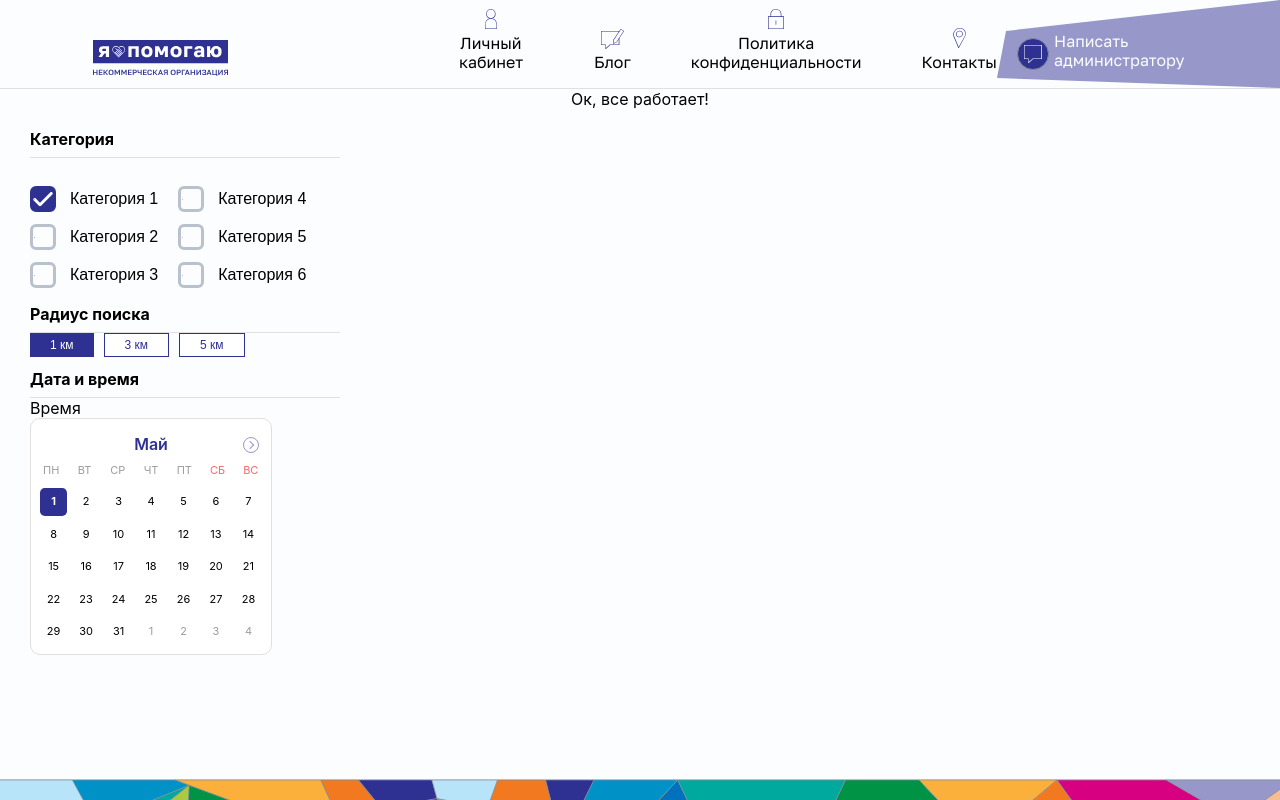
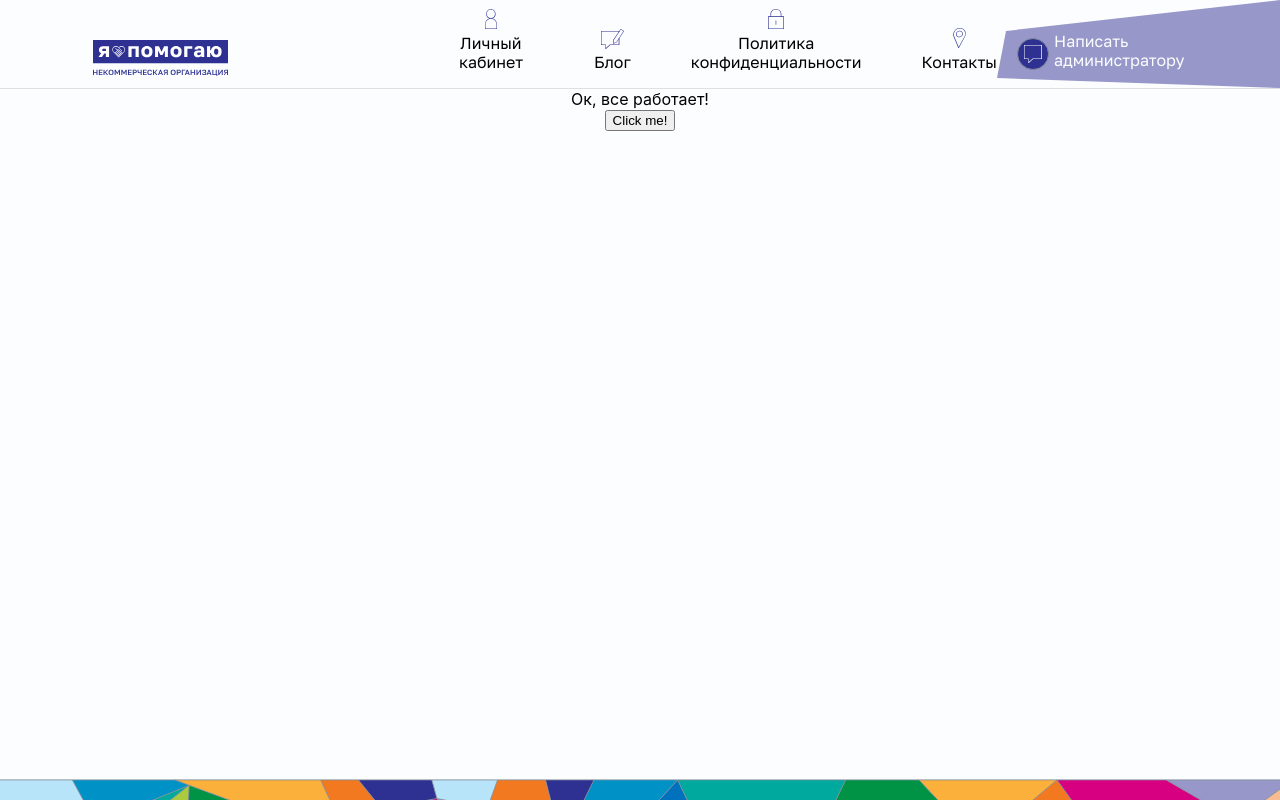
Before and after one commit to vartuom/i-am-helping, a React (Create React App) app: page /anotherTestPage in a window 1280 px wide. Built offline with nearby package versions, Linux system fonts and the light colour scheme; the HTML template or start-up script is replaced by a standard one.

Commit message:
dropdown

```diff
--- /dev/null
+++ b/src/components/dropdown/Dropdown.module.scss
@@ -0,0 +1,3 @@
+.position_absolute {
+  position: absolute;
+}
--- /dev/null
+++ b/src/components/dropdown/Dropdown.tsx
@@ -0,0 +1,33 @@
+import { useRef, useEffect } from "react";
+import s from "./Dropdown.module.scss";
+
+type DropdownMenuProps = {
+  isOpen: boolean;
+  children: React.ReactNode;
+  onClose: () => void;
+};
+
+const DropdownMenu = ({ isOpen, children, onClose }: DropdownMenuProps) => {
+  const ref = useRef<HTMLDivElement>(null);
+
+  useEffect(() => {
+    const handleClickOutside = (event: MouseEvent) => {
+      if (isOpen && ref.current &&
+        (!ref.current.contains(event.target as Node) && !ref.current.previousSibling?.contains(event.target as Node))) {
+        onClose();
+      }
+    };
+    document.addEventListener("mousedown", handleClickOutside);
+    return () => {
+      document.removeEventListener("mousedown", handleClickOutside);
+    };
+  }, [ref, onClose, isOpen]);
+
+  return (
+    <div ref={ref} className={s.position_absolute}>
+      {children}
+    </div>
+  );
+};
+
+export default DropdownMenu;
--- a/src/components/filter/filter.module.scss
+++ b/src/components/filter/filter.module.scss
@@ -14,6 +14,8 @@
 .wrapper {
   padding: 20px 30px;
   text-align: start;
+  box-shadow: 0px 0px 5px 0px #C4C5C6;
+
 }
 
 .check_padding {
--- a/src/components/filter/filter.tsx
+++ b/src/components/filter/filter.tsx
@@ -30,13 +30,13 @@ const Filter = () => {
       <ul className={s.d_flex + ' ' + s.column}>
         {!!categories.length && categories.map((el, i) => {
           if (i < middle)
-            return <li className={s.check_padding} key={el.id}><Checkbox label={el.value} onClick={(e) => handleCheckboxClick(el.value)} checked={filterState.category.indexOf(el.value) >= 0} /></li>
+            return <li className={s.check_padding} key={el.id}><Checkbox label={el.value} onClick={(e) => handleCheckboxClick(el.value)} checked={filterState.category.indexOf(el.value) >= 0} onChange={e => {}} /></li>
         })}
       </ul>
       <ul className={s.d_flex + ' ' + s.column}>
         {categories.length > 1 && categories.map((el, i) => {
           if (i >= middle)
-            return <li className={s.check_padding} key={el.id}><Checkbox label={el.value} onClick={(e) => handleCheckboxClick(el.value)} checked={filterState.category.indexOf(el.value) >= 0} /></li>
+            return <li className={s.check_padding} key={el.id}><Checkbox label={el.value} onClick={(e) => handleCheckboxClick(el.value)} checked={filterState.category.indexOf(el.value) >= 0} onChange={e => {}}/></li>
         })}
       </ul>
     </div>
--- a/src/pages/anotherTestPage.scss
+++ b/src/pages/anotherTestPage.scss
@@ -1,3 +1,8 @@
 .wrapper {
   width: 370px;
+  position: absolute;
 }
+
+.position_relative {
+  position: relative;
+}
--- a/src/pages/anotherTestPage.tsx
+++ b/src/pages/anotherTestPage.tsx
@@ -1,15 +1,28 @@
-import React from 'react';
+import React, { ReactElement, ReactNode, useRef, useState } from 'react';
 import Filter from '../components/filter/filter';
 import './anotherTestPage.scss';
+import { Button } from '../components/ui/buttons/Button';
+import DropdownMenu from '../components/dropdown/Dropdown';
 
 const AnotherTestPage = () => {
+    const [isOpen, setIsOpen] = useState(false);
+    const menuRef = useRef<HTMLButtonElement>(null);
+
     return (
-        <div>
+        <>
             Ок, все работает!
-            <div className='wrapper'>
-                <Filter />
+            <div className='position_relative'>
+                <button onClick={() => setIsOpen(!isOpen)} ref={menuRef}>Click me!</button>
+                <DropdownMenu onClose={() => setIsOpen(false)} isOpen={isOpen}>
+                    {isOpen &&
+                        <div className='wrapper'>
+                            <Filter />
+                        </div>
+                    }
+                </DropdownMenu>
             </div>
-        </div>
+
+        </>
     );
 };
 
```
